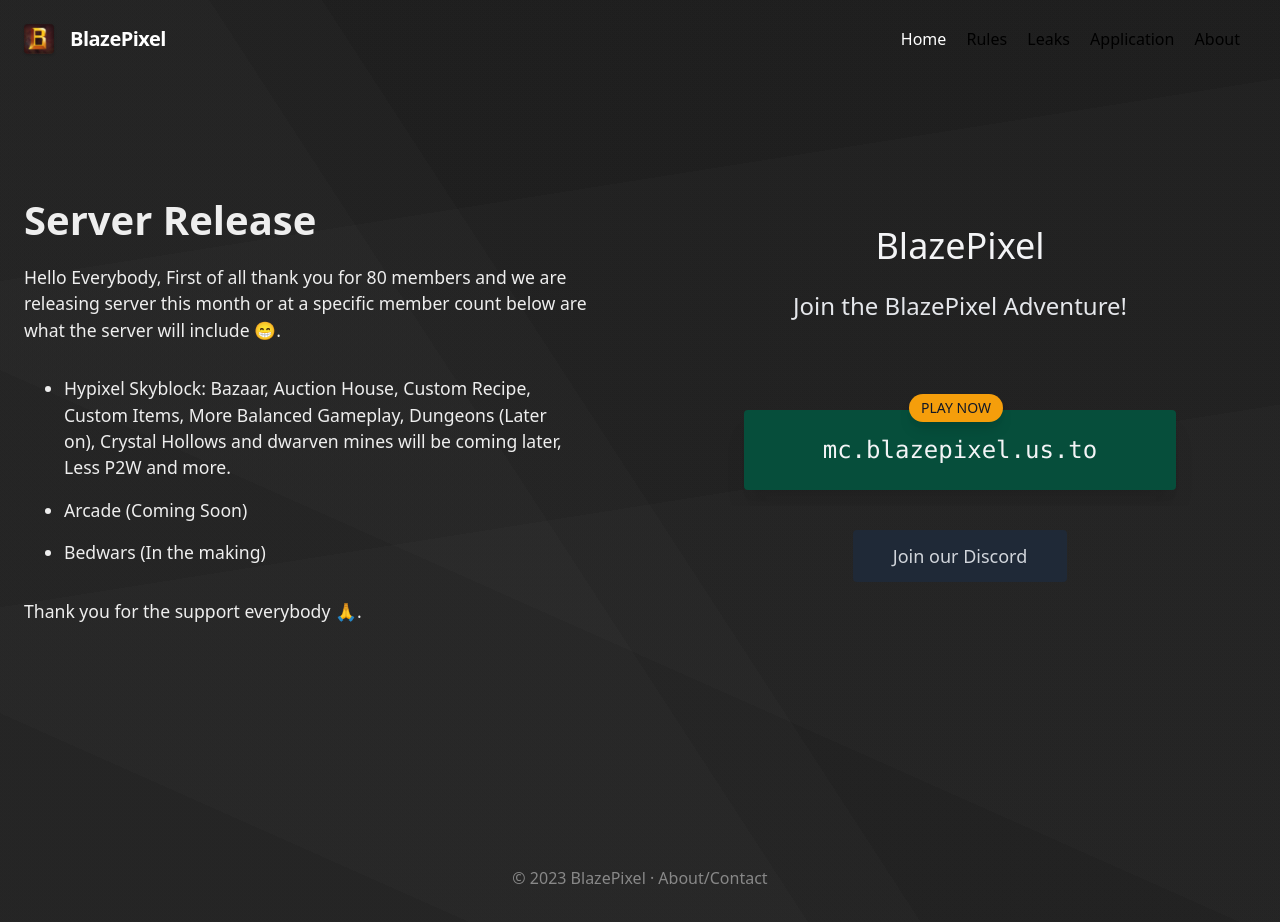
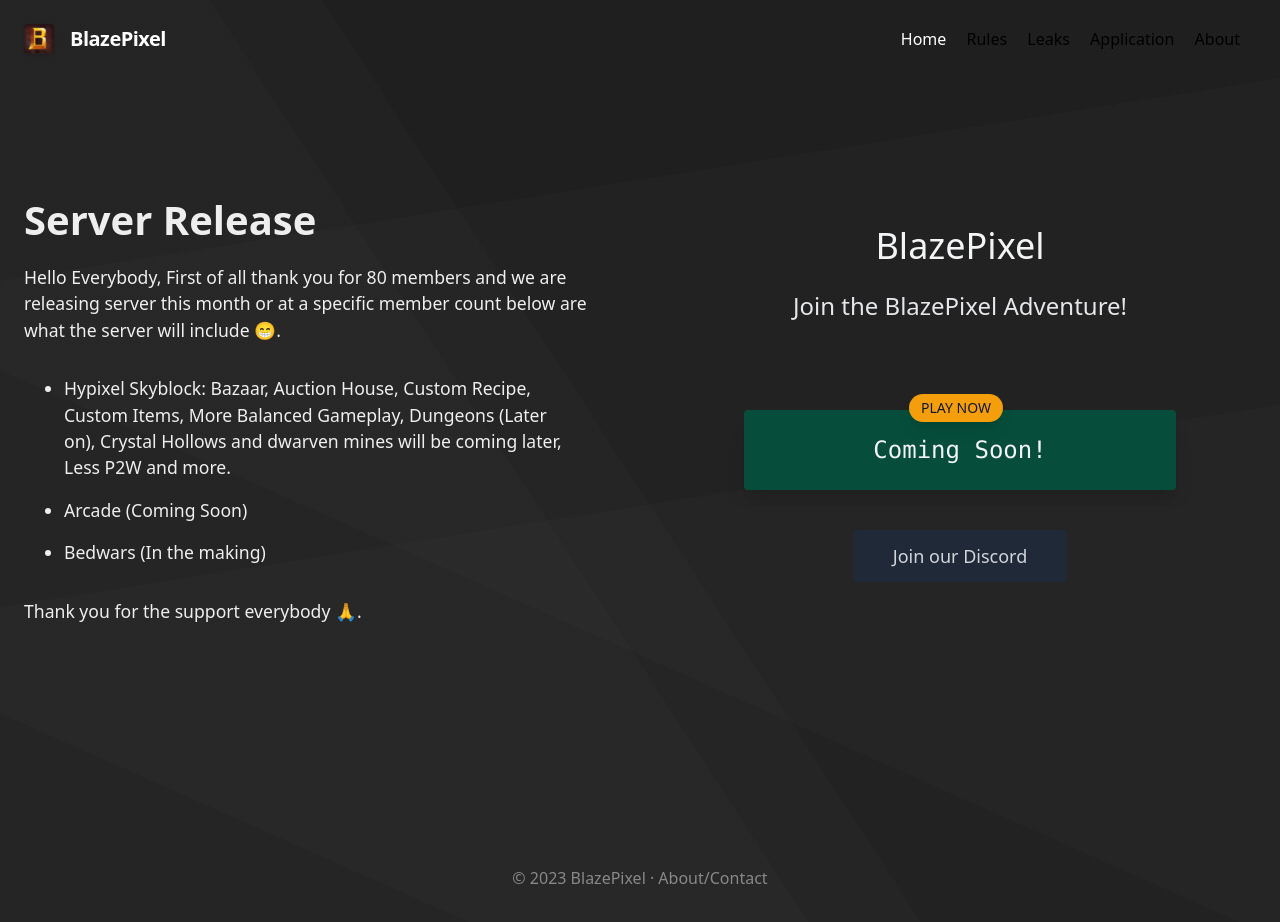
Before and after one commit to BlazePixel-Network/website, a Jekyll site: the page built from docs/index.md, in a window 1280 px wide. Built offline with Jekyll 4.4.1, drawn with Linux system fonts in a browser that asks for light colours; a script that is not in the unit is left out; comment, search, counter and statistics services are not loaded; our own code applies the rules of GitHub Pages for plain Markdown files.

Commit message:
Update _config.yml

```diff
--- a/docs/_config.yml
+++ b/docs/_config.yml
@@ -13,7 +13,7 @@
 # Set basic server info
 serverName: BlazePixel
 serverDescription: Join the BlazePixel Adventure!
-serverIP: mc.blazepixel.us.to
+serverIP: Coming Soon!
 useBedrockForOnlineStatus: false
 
 
```
